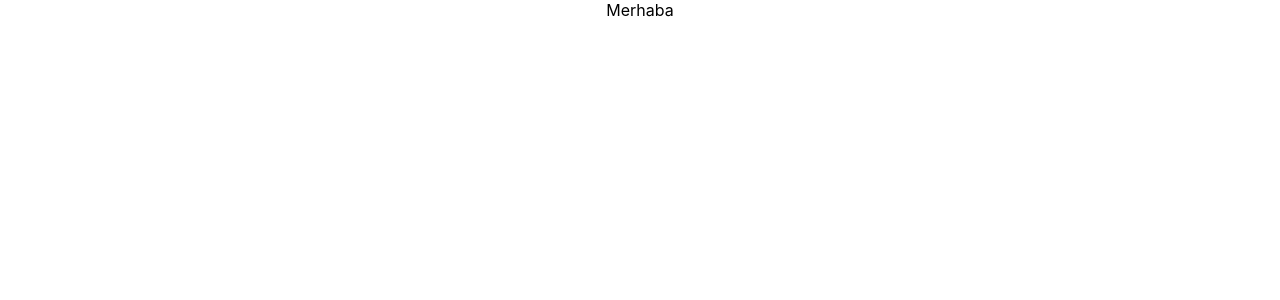
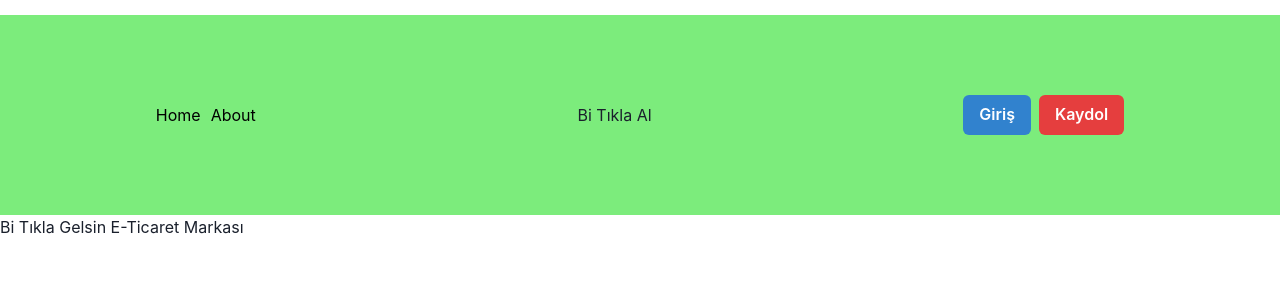
Before and after one commit to Onurkotz/Bi-Tikla-Al, a React (Create React App) app in the folder commerce/: page /about in a window 1280 px wide. Shown: the top 300 px of the page. Built offline with nearby package versions, Linux system fonts and the light colour scheme.

Commit message:
chakra register and login

```diff
--- a/commerce/package.json
+++ b/commerce/package.json
@@ -3,11 +3,16 @@
   "version": "0.1.0",
   "private": true,
   "dependencies": {
+    "@chakra-ui/react": "^2.3.7",
+    "@emotion/react": "^11.10.5",
+    "@emotion/styled": "^11.10.5",
     "@testing-library/jest-dom": "^5.16.5",
     "@testing-library/react": "^13.4.0",
     "@testing-library/user-event": "^13.5.0",
+    "framer-motion": "^7.6.4",
     "react": "^18.2.0",
     "react-dom": "^18.2.0",
+    "react-router-dom": "^6.3.0",
     "react-scripts": "5.0.1",
     "web-vitals": "^2.1.4"
   },
--- a/commerce/src/App.css
+++ b/commerce/src/App.css
@@ -1,38 +1,33 @@
-.App {
-  text-align: center;
+.nav {
+  width: 100%;
+  height: 200px;
+  background-color: rgb(124, 236, 124);
+  display: flex;
+  align-items: center;
+  justify-content:space-around;
+  margin-top: 15px;
+}
+.nav-left {
+  display: flex;
+}
+.nav-left > nav > ul > li > a {
+  text-decoration: none;
+  color: black;
+}
+.nav-left > nav > ul > li {
+  list-style-type: none;
+  display: inline;
+  margin-right: 10px;
 }
 
-.App-logo {
-  height: 40vmin;
-  pointer-events: none;
+.nav-center {
+  display: flex;
 }
 
-@media (prefers-reduced-motion: no-preference) {
-  .App-logo {
-    animation: App-logo-spin infinite 20s linear;
-  }
+.nav-right {
+  display: flex;
 }
-
-.App-header {
-  background-color: #282c34;
-  min-height: 100vh;
-  display: flex;
-  flex-direction: column;
-  align-items: center;
-  justify-content: center;
-  font-size: calc(10px + 2vmin);
-  color: white;
+.nav-right > a {
+  color: black;
+  margin-right: 10px;
 }
-
-.App-link {
-  color: #61dafb;
-}
-
-@keyframes App-logo-spin {
-  from {
-    transform: rotate(0deg);
-  }
-  to {
-    transform: rotate(360deg);
-  }
-}
--- a/commerce/src/App.js
+++ b/commerce/src/App.js
@@ -1,11 +1,22 @@
-import logo from './logo.svg';
-import './App.css';
+import React from "react";
+import { BrowserRouter as Router, Routes, Route,} from "react-router-dom";
+
+import Home from "./components/Home/Home";
+import About from "./components/About/About";
+import Register from "./components/Auth/Register";
+import Login from "./components/Auth/Login"
 
 function App() {
   return (
-    <div className="App">
-      Merhaba
-
+    <div>
+      <Router>
+        <Routes>
+          <Route path="/" element={<Home />} exact />
+          <Route path="/about" element={<About />} />
+          <Route path="/register" element={<Register />} />
+          <Route path="/login" element={<Login />} />
+        </Routes>
+      </Router>
     </div>
   );
 }
--- /dev/null
+++ b/commerce/src/components/About/About.js
@@ -0,0 +1,12 @@
+import React from 'react';
+import Navigation from "../Navigation/Navigation"
+
+function About() {
+  return (
+    <div>
+      <Navigation />
+      Bi Tıkla Gelsin E-Ticaret Markası</div>
+  )
+}
+
+export default About
--- /dev/null
+++ b/commerce/src/components/Auth/Login.js
@@ -0,0 +1,13 @@
+import React from "react";
+import Navigation from "../Navigation/Navigation";
+
+function Login() {
+  return (
+    <div>
+      <Navigation />
+      Login
+    </div>
+  );
+}
+
+export default Login;
--- /dev/null
+++ b/commerce/src/components/Auth/Register.js
@@ -0,0 +1,13 @@
+import React from "react";
+import Navigation from "../Navigation/Navigation";
+
+function Register() {
+  return (
+    <div>
+      <Navigation />
+      Register
+    </div>
+  );
+}
+
+export default Register;
--- /dev/null
+++ b/commerce/src/components/Home/Home.js
@@ -0,0 +1,15 @@
+import React from "react";
+import Navigation from "../Navigation/Navigation"
+
+
+
+function Home() {
+  return (
+    <div>
+         <Navigation />
+      Home
+    </div>
+  );
+}
+
+export default Home;
--- /dev/null
+++ b/commerce/src/components/Navigation/Navigation.js
@@ -0,0 +1,41 @@
+import React from "react";
+import { Link } from "react-router-dom";
+import { Button, Stack } from "@chakra-ui/react";
+
+import "../../App.css";
+
+function Navigation() {
+  return (
+    <div className="nav">
+      <div className="nav-left">
+        <nav>
+          <ul>
+            <li>
+              <Link to="/">Home</Link>
+            </li>
+            <li>
+              <Link to="/about">About</Link>
+            </li>
+          </ul>
+        </nav>
+      </div>
+      <div className="nav-center">Bi Tıkla Al</div>
+      <div className="nav-right">
+        <Stack direction="row" spacing={2} align="center">
+          <Link to="/login">
+            <Button colorScheme="blue" variant="solid">
+              Giriş
+            </Button>
+          </Link>
+          <Link to="/register">
+            <Button colorScheme="red" variant="solid">
+              Kaydol
+            </Button>
+          </Link>
+        </Stack>
+      </div>
+    </div>
+  );
+}
+
+export default Navigation;
--- a/commerce/src/index.js
+++ b/commerce/src/index.js
@@ -1,13 +1,17 @@
 import React from 'react';
 import ReactDOM from 'react-dom/client';
 import './index.css';
+import './reset.css';
 import App from './App';
 import reportWebVitals from './reportWebVitals';
+import { ChakraProvider } from '@chakra-ui/react'
 
 const root = ReactDOM.createRoot(document.getElementById('root'));
 root.render(
   <React.StrictMode>
+    <ChakraProvider>
     <App />
+    </ChakraProvider>
   </React.StrictMode>
 );
 
--- /dev/null
+++ b/commerce/src/reset.css
@@ -0,0 +1,48 @@
+/* http://meyerweb.com/eric/tools/css/reset/
+   v2.0 | 20110126
+   License: none (public domain)
+*/
+
+html, body, div, span, applet, object, iframe,
+h1, h2, h3, h4, h5, h6, p, blockquote, pre,
+a, abbr, acronym, address, big, cite, code,
+del, dfn, em, img, ins, kbd, q, s, samp,
+small, strike, strong, sub, sup, tt, var,
+b, u, i, center,
+dl, dt, dd, ol, ul, li,
+fieldset, form, label, legend,
+table, caption, tbody, tfoot, thead, tr, th, td,
+article, aside, canvas, details, embed,
+figure, figcaption, footer, header, hgroup,
+menu, nav, output, ruby, section, summary,
+time, mark, audio, video {
+	margin: 0;
+	padding: 0;
+	border: 0;
+	font-size: 100%;
+	font: inherit;
+	vertical-align: baseline;
+}
+/* HTML5 display-role reset for older browsers */
+article, aside, details, figcaption, figure,
+footer, header, hgroup, menu, nav, section {
+	display: block;
+}
+body {
+	line-height: 1;
+}
+ol, ul {
+	list-style: none;
+}
+blockquote, q {
+	quotes: none;
+}
+blockquote:before, blockquote:after,
+q:before, q:after {
+	content: '';
+	content: none;
+}
+table {
+	border-collapse: collapse;
+	border-spacing: 0;
+}
```
Also changed, not shown: 1 other file (tests, documents, lock files or other folders).
